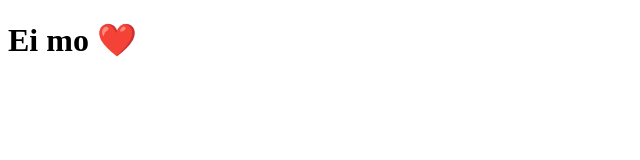
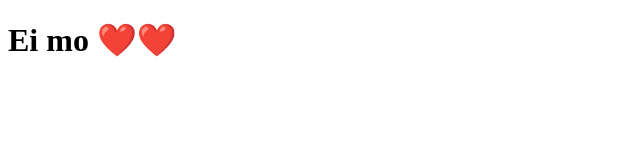
Before and after one commit to viniciuscolodetti/clone-tabnews, a Next.js app: page / in a window 1280 px wide. Shown: the top 160 px of the page, without its empty margins (0-640 px from the left). Built offline with nearby package versions, Linux system fonts and the light colour scheme.

Commit message:
modifica a frase

```diff
--- a/pages/index.js
+++ b/pages/index.js
@@ -1,6 +1,6 @@
 function Home() {
     return (
-        <h1>Ei mo ❤️</h1>
+        <h1>Ei mo ❤️❤️</h1>
     )
 }
 
```
